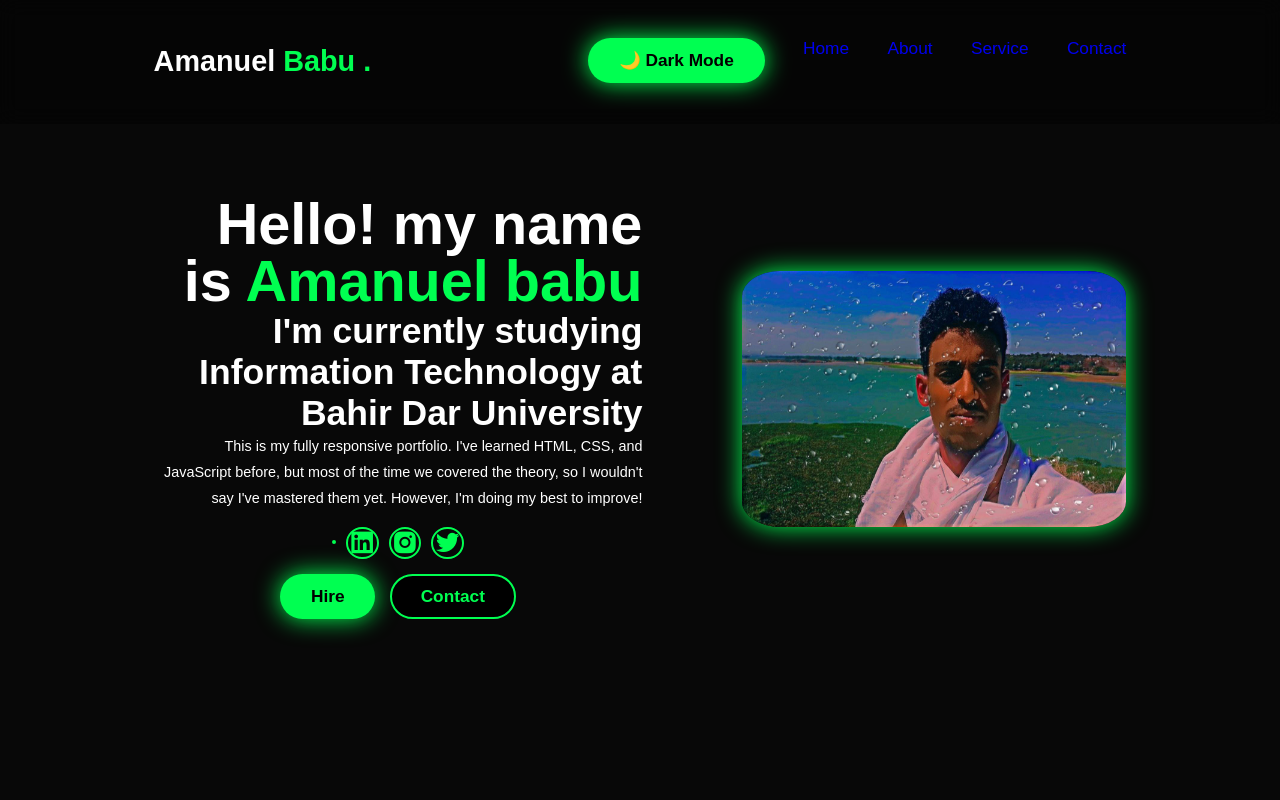
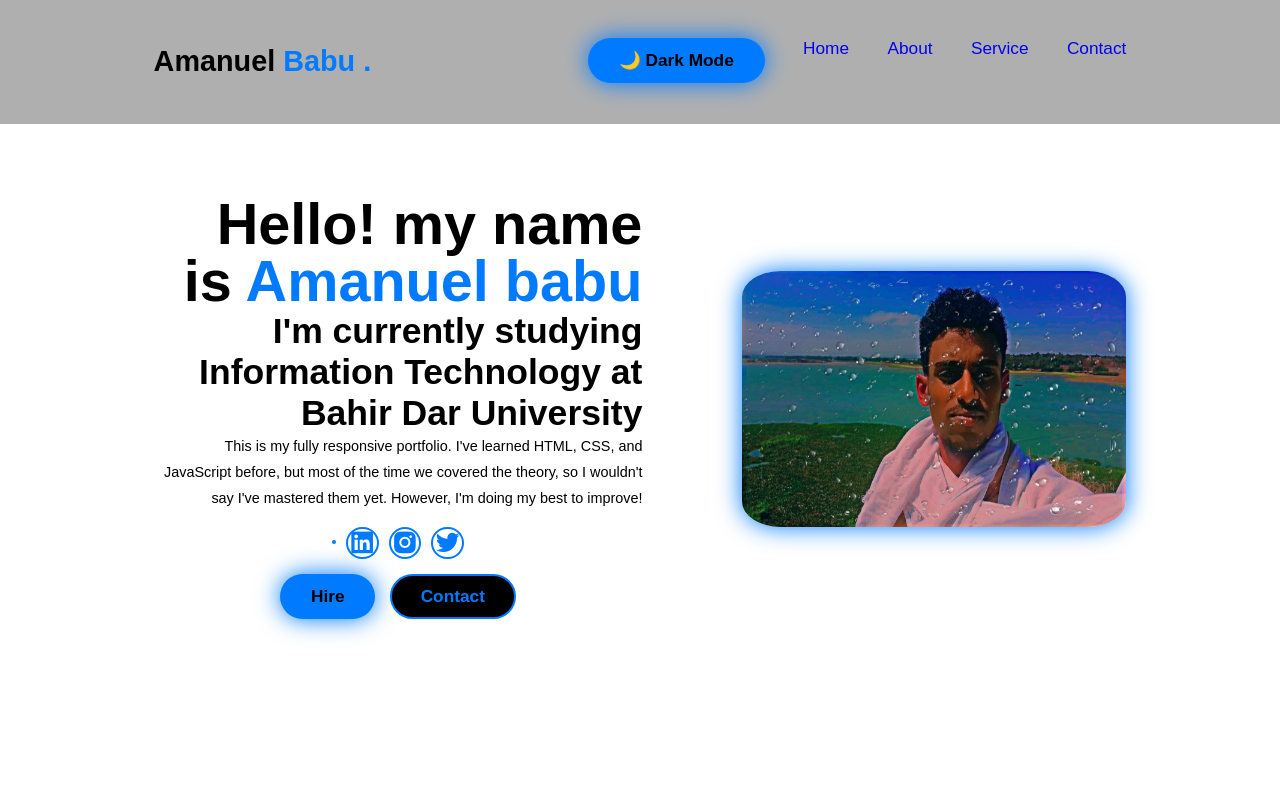
Before and after one commit to Amanu-pixel/aman-s-portfolio, a plain HTML site: page index.html in a window 1280 px wide. Both pictures are taken after a click on the button "🌙 Dark Mode". Shown: the top 800 px of the page. Drawn offline with nearby package versions, Linux system fonts and the light colour scheme.

Commit message:
Update style.css

```diff
--- a/style.css
+++ b/style.css
@@ -451,3 +451,10 @@ width: 52vw;
 
 }
 }
+body.light-mode
+{
+  --bg-color: #ffffff;
+  --second-bg-color: #f0f0f0;
+  --text-color: #000000;
+  --main-color: #007bff;
+}
```
